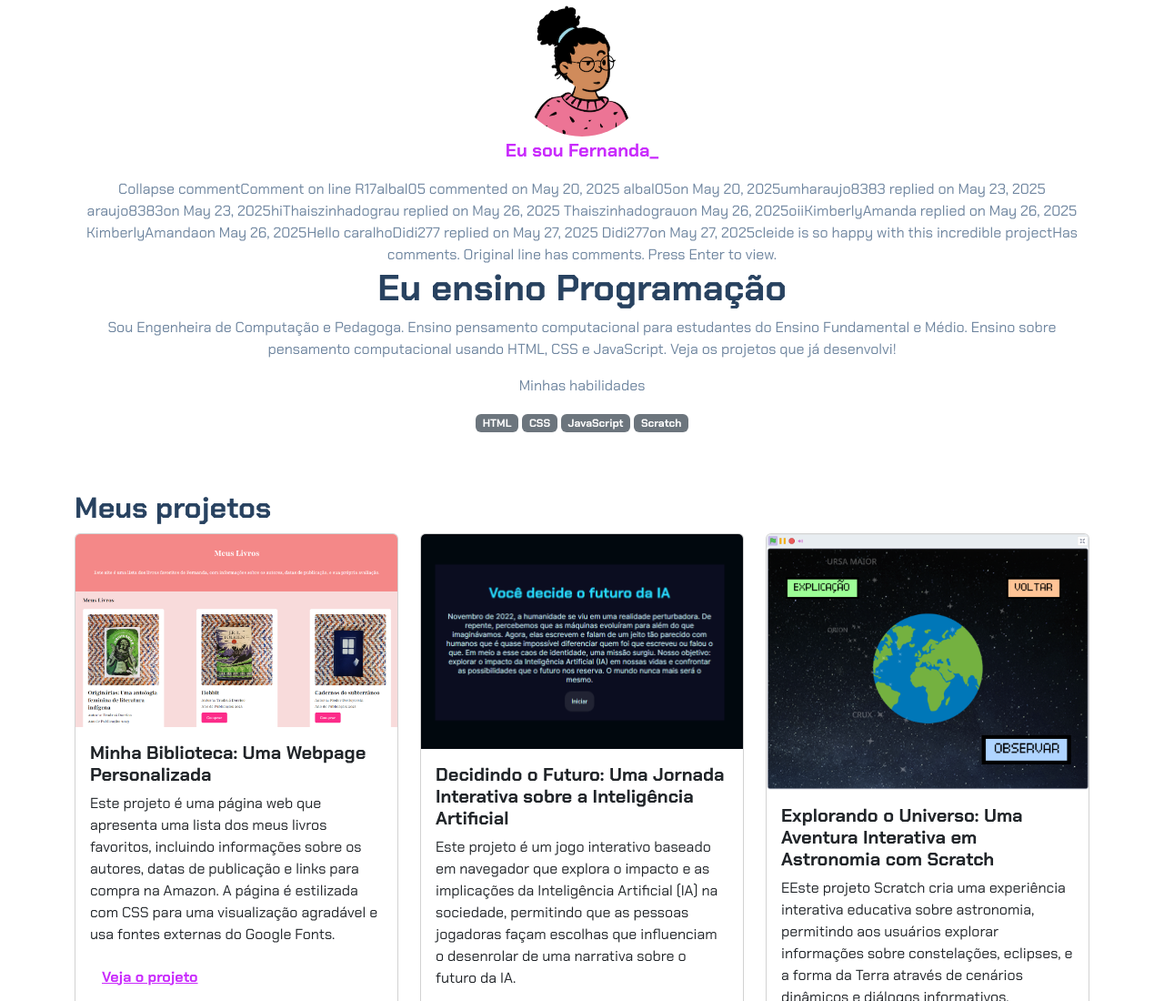
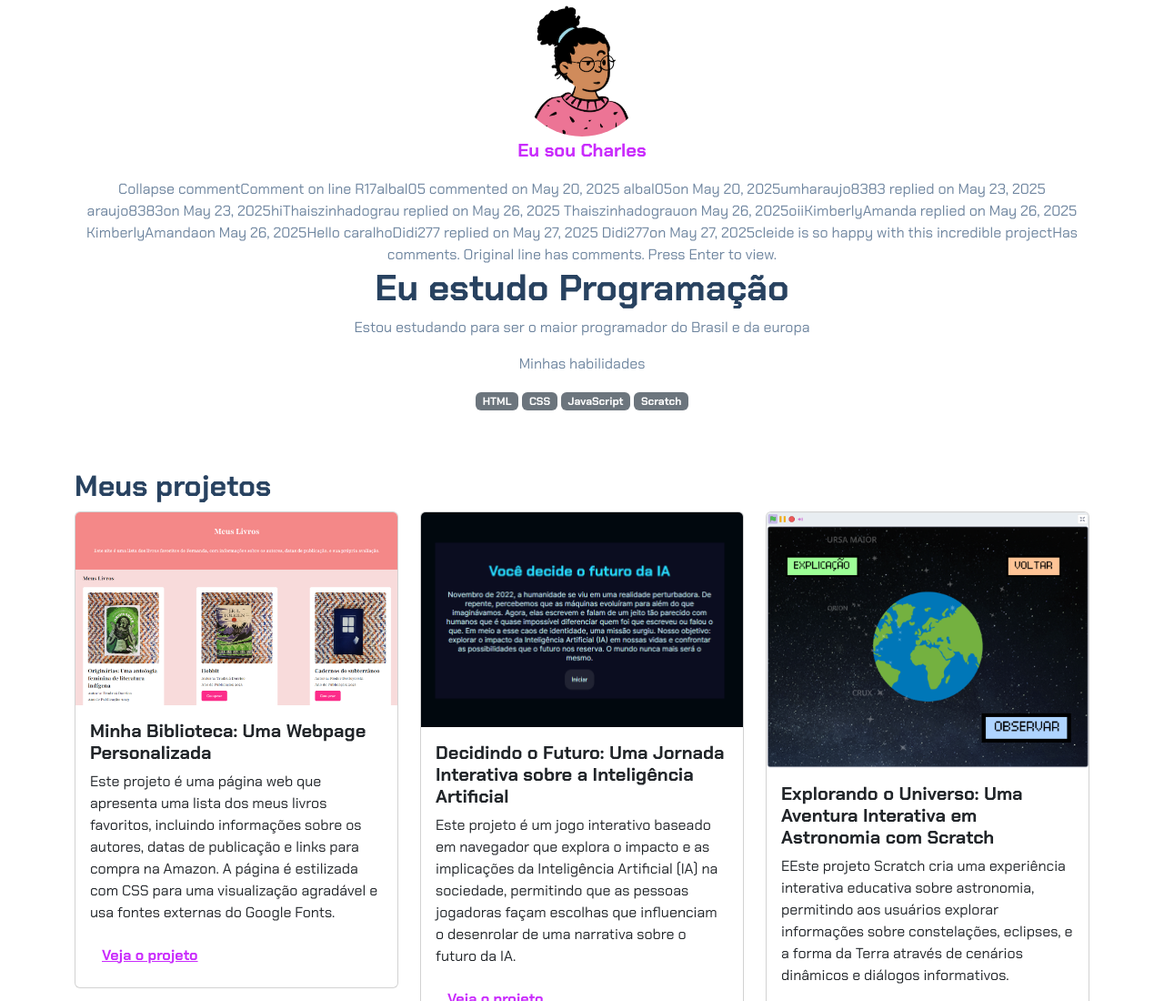
Before and after one commit to CharlesVaz244/PORTIFOLIOo, a plain HTML site: page index.html in a window 1280 px wide. Shown: the top 1100 px of the page at 91% size. Drawn offline with nearby package versions, Linux system fonts and the light colour scheme; files whose address does not match are found by name.

Commit message:
index.html

```diff
--- a/index.html
+++ b/index.html
@@ -14,11 +14,9 @@
     <header class="container text-center">
         <img src="img/avatar-perfil.png" alt="avatar da Fernanda" class="rounded-circle" width="150" height="150"
             srcset="">
-        <p class="lead">Eu sou Fernanda_</p>Collapse commentComment on line R17albal05 commented on May 20, 2025 albal05on May 20, 2025umharaujo8383 replied on May 23, 2025 araujo8383on May 23, 2025hiThaiszinhadograu replied on May 26, 2025 Thaiszinhadograuon May 26, 2025oiiKimberlyAmanda replied on May 26, 2025 KimberlyAmandaon May 26, 2025Hello caralhoDidi277 replied on May 27, 2025 Didi277on May 27, 2025cleide is so happy with this incredible projectHas comments. Original line has comments. Press Enter to view.
-        <h1>Eu ensino Programação</h1>
-        <p>Sou Engenheira de Computação e Pedagoga. Ensino pensamento computacional para estudantes do Ensino
-            Fundamental e Médio. Ensino sobre pensamento computacional usando HTML, CSS e JavaScript. Veja os projetos
-            que já desenvolvi!</p>
+        <p class="lead">Eu sou Charles</p>Collapse commentComment on line R17albal05 commented on May 20, 2025 albal05on May 20, 2025umharaujo8383 replied on May 23, 2025 araujo8383on May 23, 2025hiThaiszinhadograu replied on May 26, 2025 Thaiszinhadograuon May 26, 2025oiiKimberlyAmanda replied on May 26, 2025 KimberlyAmandaon May 26, 2025Hello caralhoDidi277 replied on May 27, 2025 Didi277on May 27, 2025cleide is so happy with this incredible projectHas comments. Original line has comments. Press Enter to view.
+        <h1>Eu estudo Programação</h1>
+        <p>Estou estudando para ser o maior programador do Brasil e da europa</p>
         <p>Minhas habilidades</p>
         <div>
             <p class="badge bg-secondary">HTML</p>
```
